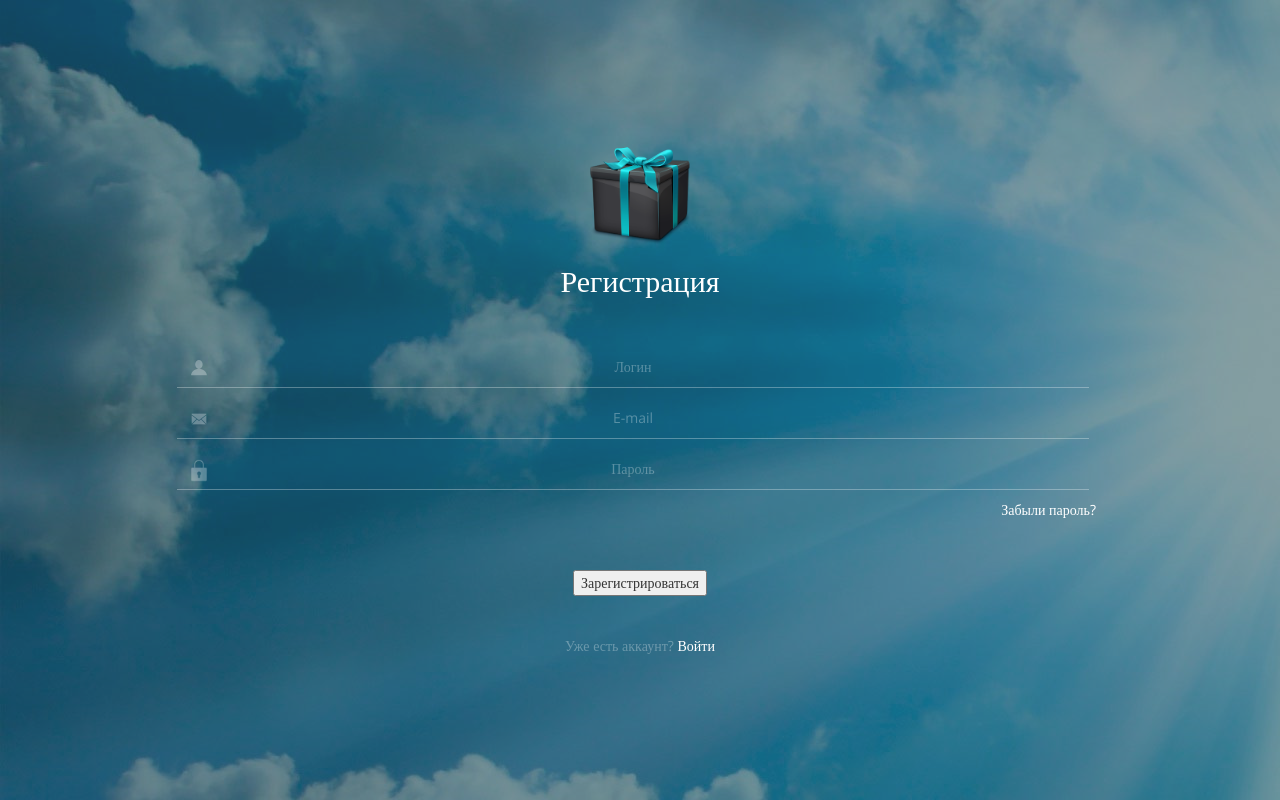
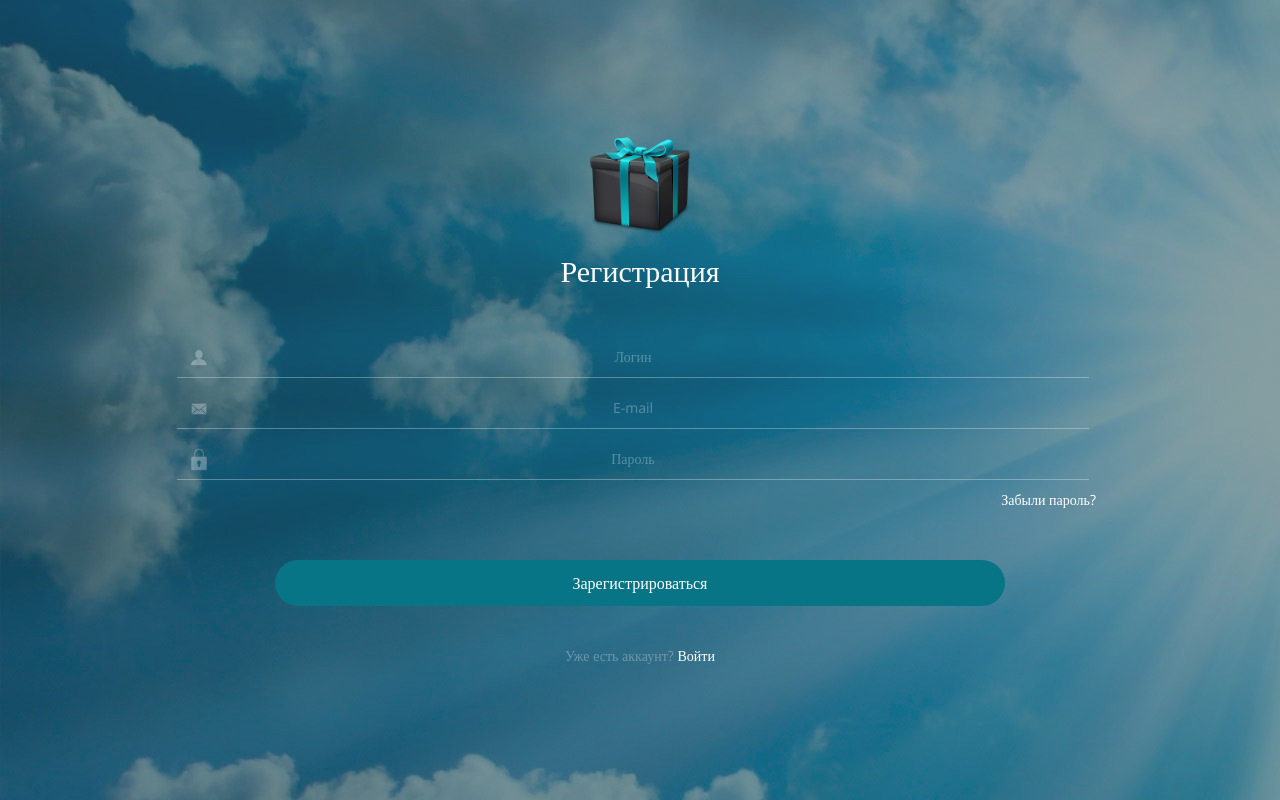
Before and after one commit to Vladisslava/diploma, a React (Create React App) app: page /signup in a window 1280 px wide. Built offline with nearby package versions, Linux system fonts and the light colour scheme; what react-router-redux would draw is missing.

Commit message:
Update SignUp.jsx

```diff
--- a/src/containers/SignUp.jsx
+++ b/src/containers/SignUp.jsx
@@ -55,7 +55,7 @@ class SignUp extends React.Component{
                     </div>
 
                     <div className="registration_input wr-button wr-button__white">
-                        <button type="submit" >Зарегистрироваться</button>
+                        <button className="button" type="submit" >Зарегистрироваться</button>
 
                     </div>
 
```
